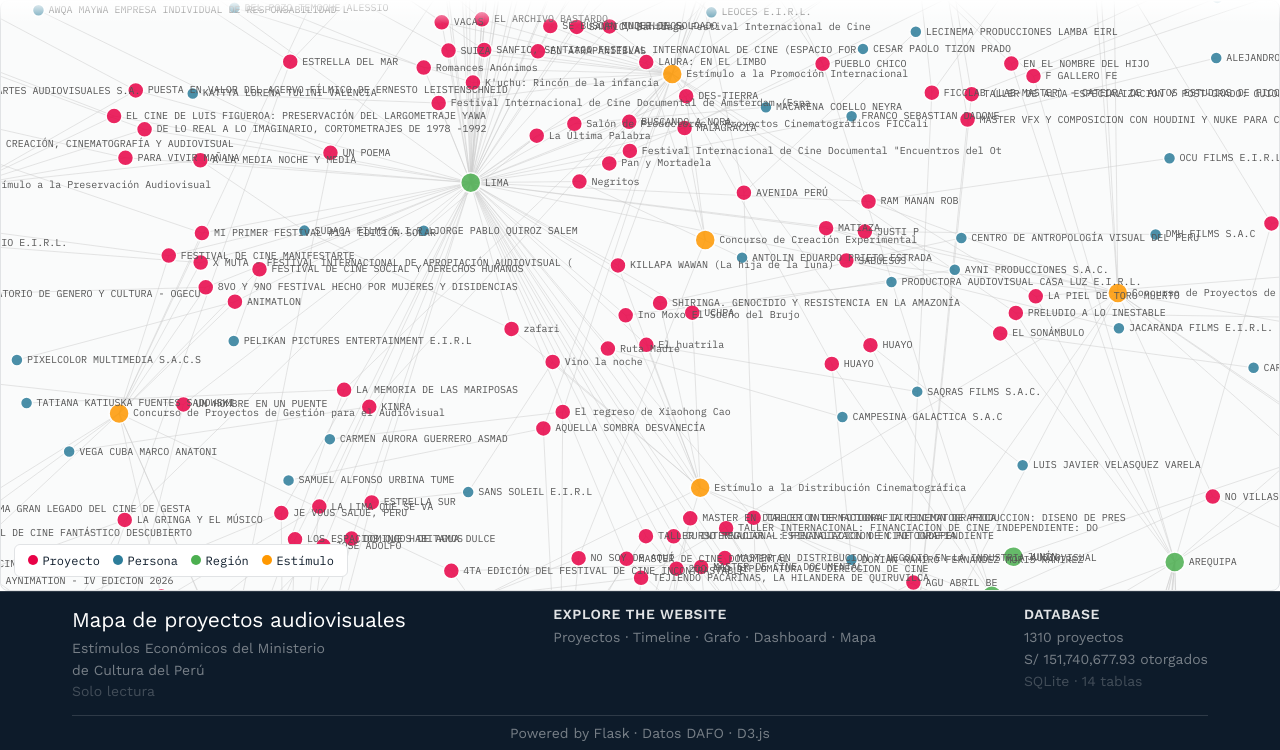
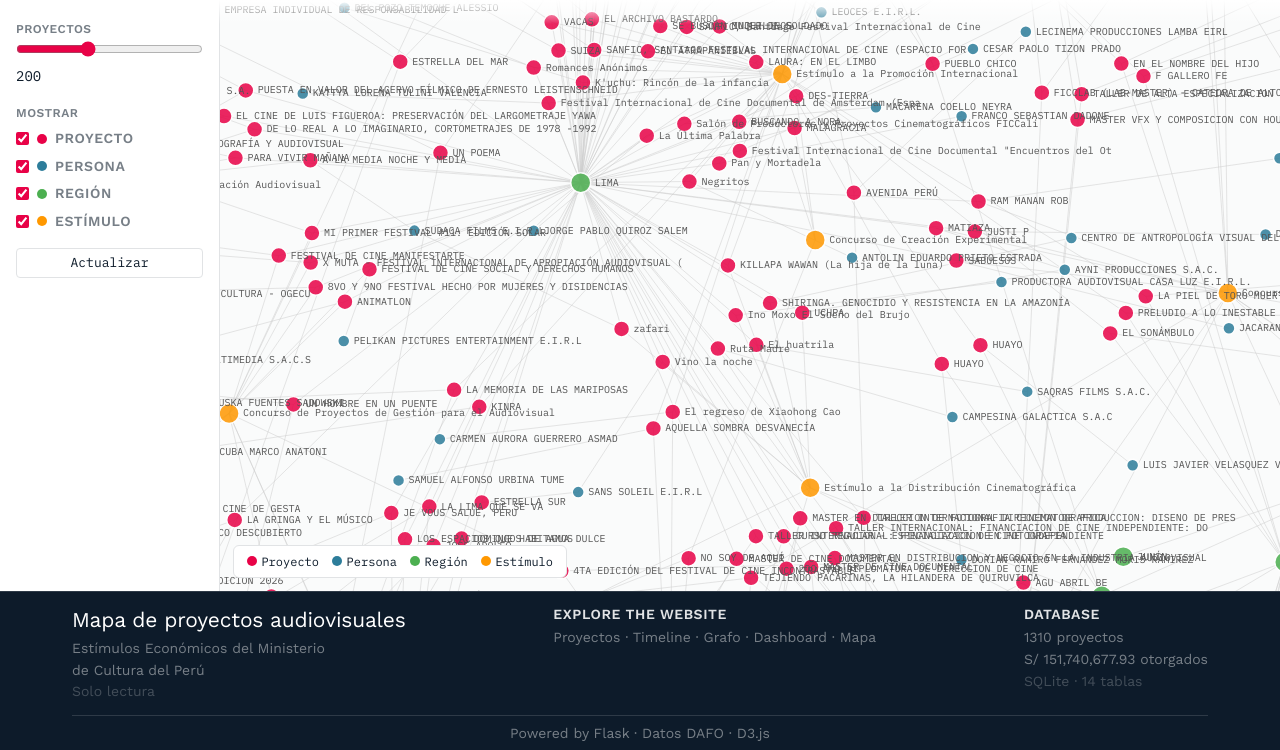
Before and after one commit to efrainbs/analisis-concursos-dafo, a Flask app: page /graph in a window 1280 px wide. Shown: the part 50-800 px from the top of the page. Run offline with Flask 3, Linux system fonts and the light colour scheme; data comes from the database, SQL or seed files in the repository.

Commit message:
Graph: add sidebar with limit slider and node type filters

```diff
--- a/server/server.py
+++ b/server/server.py
@@ -776,6 +776,8 @@ def mapa():
 @app.route("/api/graph")
 def api_graph():
     limit = min(int(request.args.get("limit", 200)), 500)
+    groups_filter = request.args.get("groups", "")
+    allowed = set(groups_filter.split(",")) if groups_filter else {"proyecto", "persona", "region", "linea"}
     rows = query("""
         SELECT p.id, ob.titulo, p.monto_otorgado as monto, cv.anio,
                lc.codigo as linea_codigo, lc.nombre_canonico as linea_nombre,
@@ -835,6 +837,17 @@ def api_graph():
             edges.append({"source": proj_id, "target": linea_id, "type": "pertenece_a"})
 
     nodes = list(nodes_map.values())
+    nodes = [n for n in nodes if n["group"] in allowed]
+    allowed_ids = {n["id"] for n in nodes}
+    edges = [e for e in edges if e["source"] in allowed_ids or e["target"] in allowed_ids]
+    # remap node ids after filtering
+    id_map = {}
+    for i, n in enumerate(nodes, 1):
+        id_map[n["id"]] = i
+        n["id"] = i
+    for e in edges:
+        e["source"] = id_map.get(e["source"], e["source"])
+        e["target"] = id_map.get(e["target"], e["target"])
     return jsonify({"nodes": nodes, "edges": edges})
 
 
--- a/templates/graph.html
+++ b/templates/graph.html
@@ -59,9 +59,20 @@ html, body { height: 100%; margin: 0; }
 body { display: flex; flex-direction: column; }
 .c-header { flex-shrink: 0; }
 .page-wrap { flex: 1; min-height: 0; display: flex; flex-direction: column; }
-.page-content { flex: 1; min-height: 0; display: flex; flex-direction: column; }
+.page-content { flex: 1; min-height: 0; display: flex; flex-direction: row; }
 
-.graph-container { position: relative; flex: 1; min-height: 0; border: 1px solid var(--neutral-40); border-radius: 8px; overflow: hidden; background: var(--neutral-20); margin-bottom: 0; }
+.graph-sidebar { width: 220px; flex-shrink: 0; border-right: 1px solid var(--neutral-40); padding: 1rem; display: flex; flex-direction: column; gap: 1rem; overflow-y: auto; }
+.graph-sidebar label { font-size: 12px; font-weight: 600; color: var(--neutral-60); text-transform: uppercase; letter-spacing: 0.04em; }
+.graph-sidebar input[type="range"] { width: 100%; accent-color: var(--primary); }
+.graph-sidebar .limit-value { font-size: 14px; font-family: var(--mono-font); color: var(--neutral-100); }
+.graph-sidebar .filter-group { display: flex; flex-direction: column; gap: 0.4rem; }
+.graph-sidebar .filter-check { display: flex; align-items: center; gap: 0.5rem; font-size: 14px; cursor: pointer; }
+.graph-sidebar .filter-check input { accent-color: var(--primary); }
+.graph-sidebar .filter-check .dot { width: 10px; height: 10px; border-radius: 50%; flex-shrink: 0; }
+.graph-sidebar button { border: 1px solid var(--neutral-40); padding: 0.35rem 0.7rem; font-size: 13px; font-family: var(--mono-font); background: var(--neutral-0); cursor: pointer; color: var(--neutral-100); border-radius: 4px; transition: all 0.15s; }
+.graph-sidebar button:hover { background: var(--neutral-20); border-color: var(--neutral-60); }
+
+.graph-container { position: relative; flex: 1; min-height: 0; overflow: hidden; background: var(--neutral-20); }
 .graph-container svg { width: 100%; height: 100%; }
 .graph-controls { position: absolute; top: 0.8rem; right: 0.8rem; display: flex; gap: 0.4rem; z-index: 10; }
 .graph-controls button { border: 1px solid var(--neutral-40); padding: 0.35rem 0.7rem; font-size: 13px; font-family: var(--mono-font); background: var(--neutral-0); cursor: pointer; color: var(--neutral-100); border-radius: 4px; transition: all 0.15s; }
@@ -105,6 +116,24 @@ body { display: flex; flex-direction: column; }
 
 <div class="page-wrap">
 <div class="page-content">
+
+<aside class="graph-sidebar">
+    <div>
+        <label for="f-limit">Proyectos</label>
+        <input type="range" id="f-limit" min="20" max="500" value="200" step="10" oninput="this.nextElementSibling.textContent=this.value">
+        <span class="limit-value">200</span>
+    </div>
+
+    <div class="filter-group">
+        <label>Mostrar</label>
+        <label class="filter-check"><input type="checkbox" value="proyecto" checked><span class="dot" style="background:#E80247"></span>Proyecto</label>
+        <label class="filter-check"><input type="checkbox" value="persona" checked><span class="dot" style="background:#2D7D9A"></span>Persona</label>
+        <label class="filter-check"><input type="checkbox" value="region" checked><span class="dot" style="background:#4CAF50"></span>Región</label>
+        <label class="filter-check"><input type="checkbox" value="linea" checked><span class="dot" style="background:#FF9800"></span>Estímulo</label>
+    </div>
+
+    <button onclick="loadGraph()">Actualizar</button>
+</aside>
 
 <div class="graph-container" id="graph-container">
     <svg id="graph-svg"></svg>
@@ -185,11 +214,15 @@ function isDark() {
 }
 
 function loadGraph() {
-    var limit = 200;
+    var limit = document.getElementById('f-limit').value;
+    var groups = Array.from(document.querySelectorAll('.filter-check input:checked')).map(function(cb) { return cb.value; });
     selectedNode = null;
     svg.selectAll('*').remove();
 
-    fetch('/api/graph?limit=' + limit)
+    var params = 'limit=' + limit;
+    if (groups.length) params += '&groups=' + groups.join(',');
+
+    fetch('/api/graph?' + params)
     .then(function(r) { return r.json(); })
     .then(function(d) {
         var width = container.clientWidth;
```
